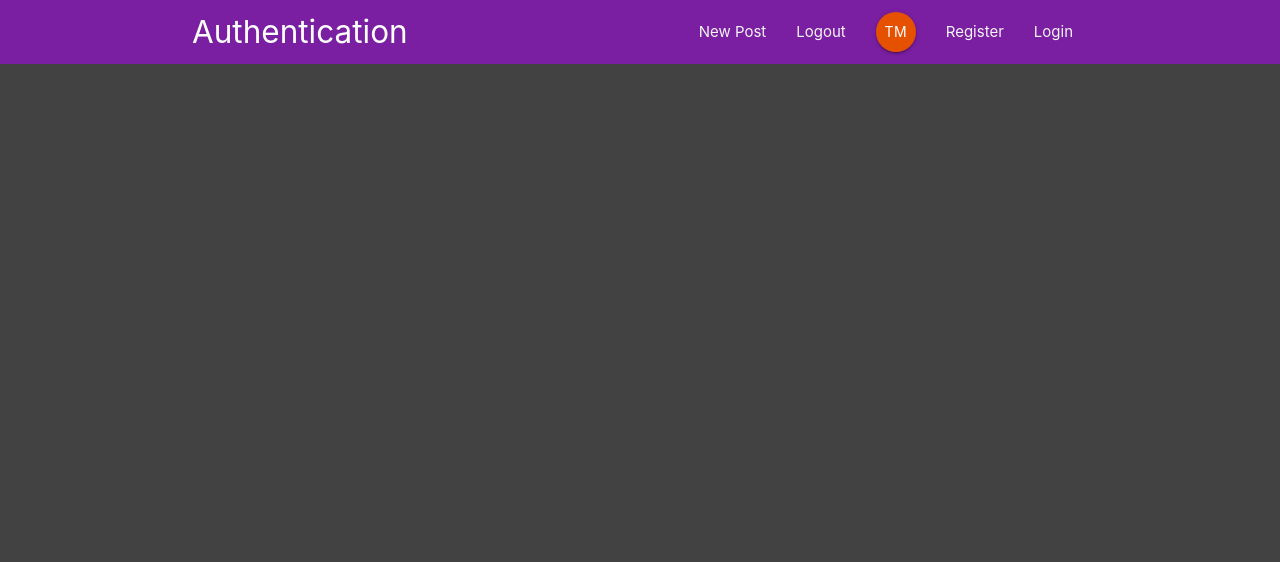
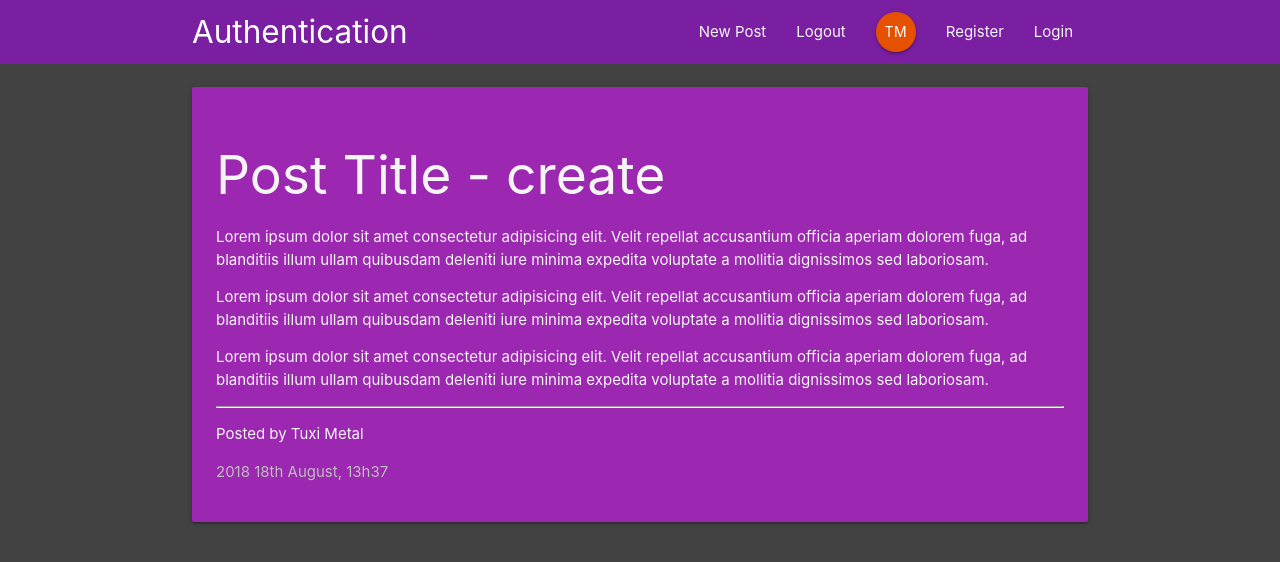
Before and after one commit to TituxMetal/react-redux-firebase-authentication-boilerplate, a React (Create React App) app: page /post/create in a window 1280 px wide. Shown: the top 562 px of the page. Built offline with nearby package versions, Linux system fonts and the light colour scheme.

Commit message:
Update App.js file; add a route for PostDetails component

```diff
--- a/src/App.js
+++ b/src/App.js
@@ -3,6 +3,7 @@ import { BrowserRouter, Switch, Route } from 'react-router-dom'
 
 import Navbar from './components/layout/Navbar'
 import Dashboard from './containers/Dashboard';
+import PostDetails from './containers/PostDetails';
 
 export default () => (
   <BrowserRouter>
@@ -10,6 +11,7 @@ export default () => (
       <Navbar />
       <Switch>
         <Route path='/' exact component={Dashboard} />
+        <Route path='/post/:id' component={PostDetails} />
       </Switch>
     </Fragment>
   </BrowserRouter>
```
